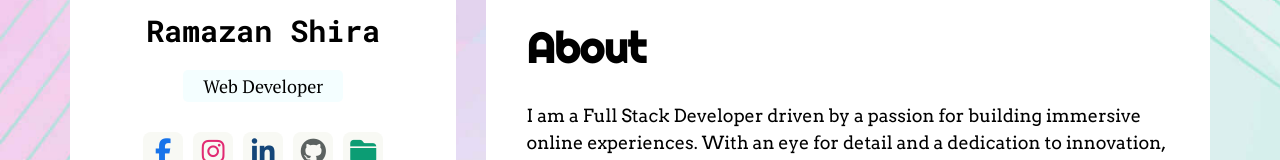
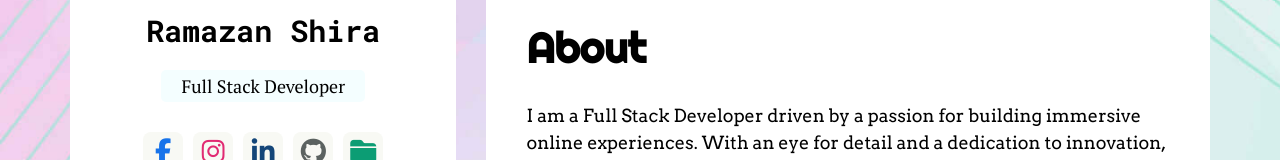
Before and after one commit to ramazan-shira/Personal_Porfolio, a React (Create React App) app: page /about in a window 1280 px wide. Shown: the part 400-560 px from the top of the page. Built offline with nearby package versions, Linux system fonts and the light colour scheme; some icons are missing; a web font is replaced by a local one.

Commit message:
Job changed

```diff
--- a/src/Personal-Info/Name.jsx
+++ b/src/Personal-Info/Name.jsx
@@ -6,7 +6,7 @@
   return (
     <div className="personal-details">
       <p className={darkMode ? "name dark" : "name"}>Ramazan Shira</p>
-      <p className={darkMode ? "job dark" : "job"}>Web Developer</p>
+      <p className={darkMode ? "job dark" : "job"}>Full Stack Developer</p>
     </div>
   );
 };
```
